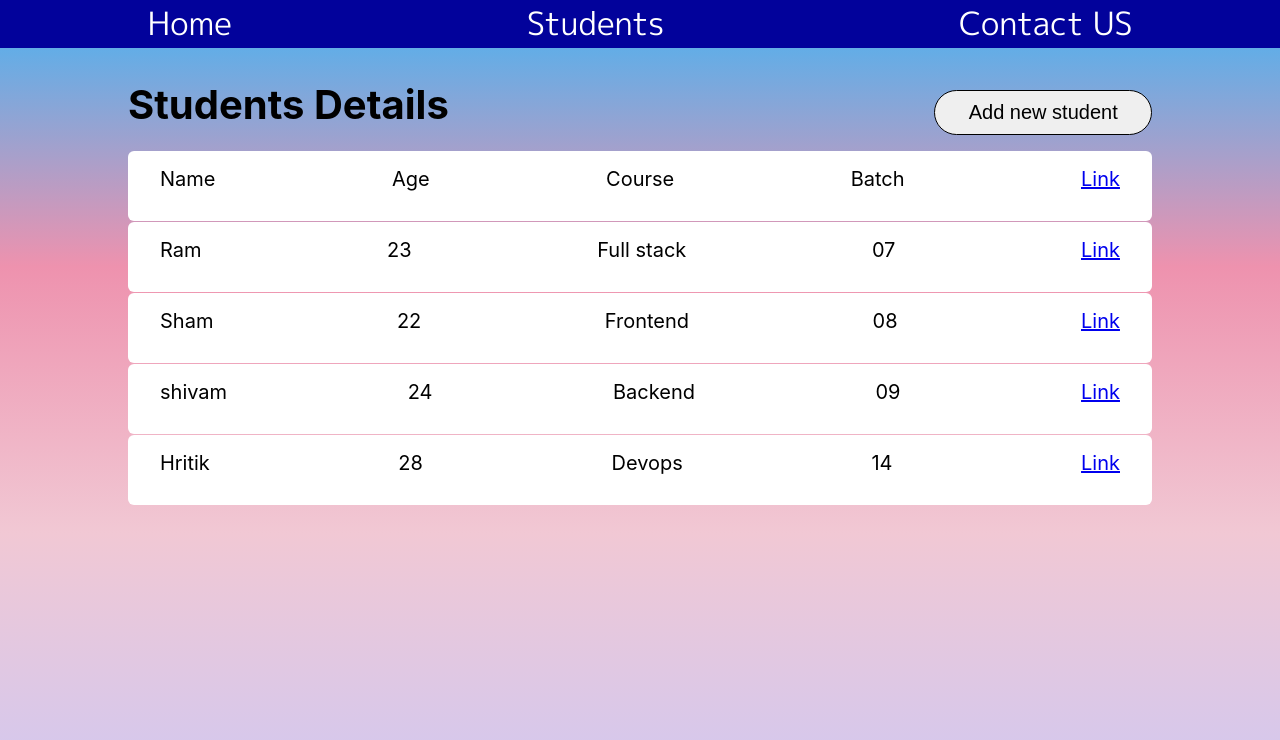
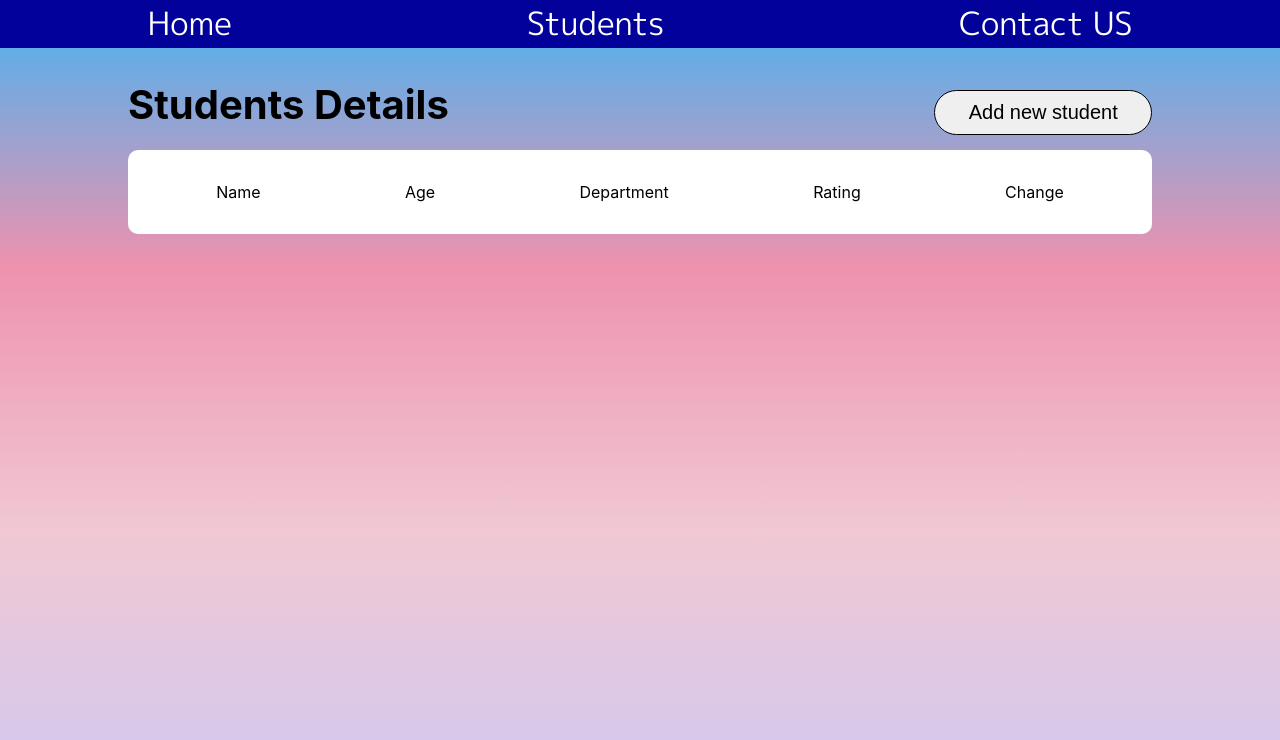
Before and after one commit to nakuldevkhajuria/reactJs, a React (Create React App) app: page /student in a window 1280 px wide. Shown: the top 740 px of the page. Built offline with nearby package versions, Linux system fonts and the light colour scheme.

Commit message:
using routing and Url params, and withRouter(HOC)

```diff
--- a/package.json
+++ b/package.json
@@ -6,6 +6,7 @@
     "@testing-library/jest-dom": "^5.16.5",
     "@testing-library/react": "^13.4.0",
     "@testing-library/user-event": "^13.5.0",
+    "axios": "^1.1.3",
     "bootstrap": "^5.1.3",
     "react": "^18.2.0",
     "react-bootstrap": "^2.5.0",
@@ -23,7 +24,7 @@
   },
   "overrides": {
     "autoprefixer": "10.4.5"
-},
+  },
   "eslintConfig": {
     "extends": [
       "react-app",
--- a/src/App.js
+++ b/src/App.js
@@ -6,24 +6,53 @@ import { Contact } from "./components/contact";
 import  Student  from "./components/student";
 import  Navbar  from "./components/Navbar"
 import Studentsdesc from './components/students-desc';
+import {  useState } from 'react';
+import Studentsupdate  from './components/students-update';
 
 
 
 
 function App() {
+  const [users,setUsers] = useState([]);
+//  editStudent = (n, a, c, b, ind) => {
+//     let students = this.state.arr;
+
+//     // arr[ind][0] = n;
+//     // arr[ind][1] = a;
+//     // arr[ind][2] = c;
+//     // arr[ind][3] = b;
+
+//     if(n != "") {
+//       students[ind][0] = n;
+//     }
+//     if(a != "") {
+//       students[ind][1] =  a;
+//     }
+//     if(c != "") {
+//       students[ind][2] =  c;
+//     }
+//     if(b != "") {
+//       students[ind][3] =  b;
+//     }
+
+//     // editStudents(arr);/
+//   }
 
 
 
   return (
-  <>
+
+    <>
+   {/* <div>{this.props.users}</div> */}
 
     <Navbar />
     <div className="container">
       <Routes>
         <Route path="/home" element ={<Home/>} />
-        <Route path="/student" element ={<Student />} />
-        <Route path="/contact" element ={<Contact/>} />
-        <Route path="/students-desc" element ={<Studentsdesc   />} />
+        <Route path="/student" element ={<Student users={users}/>} />
+        <Route path="/contact" element ={<Contact />} />
+        <Route path="/students-desc" element ={<Studentsdesc  users={users} />} />
+        <Route exact  path="/students-update/:index" element ={<Studentsupdate users={users} updateUsers ={setUsers} />} />
 
       </Routes>
     </div>
@@ -35,7 +64,6 @@ function App() {
     </Routes>
     </BrowserRouter> */}
   </>
-  );
-}
-
+  )
+};
 export default App;
--- /dev/null
+++ b/src/components/HOC/withRouter.jsx
@@ -0,0 +1,21 @@
+import { useNavigate, useLocation, useParams } from 'react-router-dom';
+
+const withRouter = (Component) => {
+  const Wrapper = (props) => {
+    const navigate = useNavigate();
+    const location = useLocation();
+    const params = useParams();
+    return (
+      <Component
+        navigate={navigate}
+        location={location}
+        params={params}
+        {...props}
+        />
+    );
+  };
+
+  return Wrapper;
+};
+
+export default withRouter
--- a/src/components/student.jsx
+++ b/src/components/student.jsx
@@ -1,21 +1,18 @@
 import { Component } from "react"
 import { Link } from "react-router-dom";
+// import { Context } from './students-desc'
 // import  Studentsdesc   from "./students-desc";
 // import Page from "./page";
-
+// const value = 'My name';
 
 export default class Student extends Component{
 
-    constructor(props){
-        super(props);
-        this.state = {
 
-        }
-    }
     openPage = () => {
-        console.log('gee');
+        // console.log('gee');
         // <Route path="/students-desc/"></Route>
     }
+
     render(){
     return(
         <div id="student">
@@ -26,60 +23,33 @@ export default class Student extends Component{
                 </Link>
 
             </div>
-            <div id="lists">
-            <div id="student-table">
+            {/* <Context.Provider value={value}></Context.Provider> */}
+            <div className="boxe">
+            <p className="boxes" >
+            <ul id='box'>
+                            <li>Name</li>
+                            <li>Age</li>
+                            <li>Department</li>
+                            <li>Rating</li>
+                            <li>Change</li>
+                            </ul>
+                {this.props.users.map((item,index) => {
+                    return(
+                        <div><hr />
+                        <ul id='box'>
+                            <li>{item.fname}</li>
+                            <li>{item.age}</li>
+                            <li>{item.course}</li>
+                            <li>{item.batch}</li>
+                           <li><Link to={`/students-update/${index}`}>Edit</Link></li>
+                            </ul></div>
 
-                            <div className="fix-1">Name </div>
-                            <div className="fix-1">Age</div>
-                            <div className="fix-1">Course</div>
-                            <div className="fix-1">Batch</div>
-                            <div className="fix-1"><Link to="/student-desc" >Link</Link></div>
 
-                            {/* {this.showName(this.props.displayData.length)} */}
-                        </div>
-                        <div id="student-table">
 
-                            <div className="fix-1">Ram </div>
-                            <div className="fix-1">23</div>
-                            <div className="fix-1">Full stack</div>
-                            <div className="fix-1">07</div>
-                            <div className="fix-1"><li><Link to="/student-desc" >Link</Link></li></div>
 
-                            {/* {this.showName(this.props.displayData.length)} */}
-                        </div>
-                        <div id="student-table">
-
-                            <div className="fix-1">Sham </div>
-                            <div className="fix-1">22</div>
-                            <div className="fix-1">Frontend</div>
-                            <div className="fix-1">08</div>
-                            <div className="fix-1"><li><Link to="/student-desc" >Link</Link></li></div>
-
-                            {/* {this.showName(this.props.displayData.length)} */}
-                        </div>
-
-                        <div id="student-table">
-
-                            <div className="fix-1">shivam </div>
-                            <div className="fix-1">24</div>
-                            <div className="fix-1">Backend</div>
-                            <div className="fix-1">09</div>
-                            <div className="fix-1"><li><Link to="/student-desc" >Link</Link></li></div>
-
-                            {/* {this.showName(this.props.displayData.length)} */}
-                        </div>
-
-                        <div id="student-table">
-
-                            <div className="fix-1">Hritik </div>
-                            <div className="fix-1">28</div>
-                            <div className="fix-1">Devops</div>
-                            <div className="fix-1">14</div>
-                            <div className="fix-1"><li><Link to="/student-desc" >Link</Link></li></div>
-
-                            {/* {this.showName(this.props.displayData.length)} */}
-                        </div>
-                        </div>
+                    )
+                }
+                    )}</p></div>
                         </div>
 
 
--- a/src/components/students-desc.jsx
+++ b/src/components/students-desc.jsx
@@ -2,39 +2,40 @@ import { Component } from "react"
 import "./styles.css"
 import { Link } from "react-router-dom";
 
+// const Context = createContext('');
+
+
 export default class Studentsdesc extends Component{
     constructor(props){
         super(props);
-        this.displayData = [];
+
         this.state = {
             fname : '',
             age : '',
             course : '',
             batch : '',
-            showName : this.displayData
+            showName: false
         }
     }
+
     addValue = () => {
         // if(this.displayData.length===0){
 
         // }
+       let Updated = this.props.users;
+       Updated.push({fname:this.state.fname ,age: this.state.age,course: this.state.course, batch:  this.state.batch}
 
-        this.displayData.push(
-            <div className="appendData">
-               <li>{this.state.fname}</li>
-               <li>{this.state.age} </li>
-               <li></li>{this.state.course}  <li>{this.state.batch}</li>
-               <li><Link to="/student-desc" >Link</Link></li>
-               <hr />
-            </div>
+
         );
-        this.setState({
-            showName: this.displayData,
-            fname: "",
-            age: "",
-            course: "",
-            batch: ""
-          });
+        console.log(Updated);
+
+        // this.setState({
+
+        //     fname: "",
+        //     age: "",
+        //     course: "",
+        //     batch: ""
+        //   });
 
 // this.setState({
 
@@ -74,9 +75,7 @@ export default class Studentsdesc extends Component{
 
             </div>
 
-
-            </div> <div id="savedData">{this.displayData}
-        </div>
+            </div>
             </div>
     )
     }
--- /dev/null
+++ b/src/components/students-update.jsx
@@ -0,0 +1,102 @@
+import { Component } from "react"
+import "./styles.css"
+import withRouter from './HOC/withRouter';
+import { Link } from "react-router-dom";
+
+// const Context = createContext('');
+
+
+ class Studentsupdate extends Component {
+
+
+    constructor() {
+        super();
+
+        this.state = {
+            fname: '',
+            age: '',
+            course: '',
+            batch: '',
+            showName: false
+        }
+
+
+
+    }
+
+
+
+
+    addValue = () => {
+
+
+        const updateArray = [...this.props.users];
+        console.log(updateArray);
+
+        const currentUser = { fname: this.state.fname, age: this.state.age, course: this.state.course, batch: this.state.batch }
+
+        console.log(currentUser)
+        updateArray[this.props.params.index] = currentUser
+        console.log(currentUser)
+        console.log(updateArray[this.props.params.index])
+        this.props.updateUsers(updateArray)
+        console.log(updateArray)
+        this.setState({ showName: true })
+    }
+
+    render() {
+
+
+        return (
+ <div>
+        <div id="studentDesc">
+            <div>
+           <input  type="text" placeholder="Name" value={this.state.fname}
+
+           onChange={(e) => { this.setState({fname:e.target.value})}}/>
+
+           <input type="text" placeholder="Age"
+           value={this.state.age}
+           onChange={(e) => { this.setState({age:e.target.value})}}
+           />
+           </div>
+           <div>
+           <input type="text" placeholder="Course"
+           value={this.state.course}
+           onChange={(e) => { this.setState({course:e.target.value})}}
+           />
+           <input type="text"  placeholder="Batch"
+           value={this.state.batch}
+           onChange={(e) => { this.setState({batch:e.target.value})}}
+           />
+           </div>
+            <div id="buttons">
+            <Link to="/student"> <button>Cancel</button></Link>
+               <Link to="/student"> <button onClick={this.addValue}>Submit</button></Link>
+
+            </div>
+
+            </div>
+            {this.state.showName &&
+                    <p id="box2">
+                        {this.state.arr.map(item => {
+                            return (
+                                <p id='box'>{`Name :${item.Name} | Age : ${item.Age} | Course :${item.Course} | Age :${item.Batch} `}</p>
+                            )
+                        })
+                        }
+                    </p>
+                }
+            </div>
+
+
+
+
+
+
+        );
+    }
+
+};
+
+ export default withRouter(Studentsupdate);
--- a/src/components/styles.css
+++ b/src/components/styles.css
@@ -125,3 +125,31 @@ font-size: 20px;
 #lists{
 
 }
+#box{
+    /* margin: auto; */
+    /* padding: 1rem 1rem 1rem 1rem; */
+
+    color: black;
+    display: flex;
+    /* flex-flow: row wrap; */
+    justify-content: space-around;
+    list-style: none;
+    padding: 1rem 1rem;
+
+
+
+}
+
+.boxes{
+    /* display: flex;
+    flex-direction: column;
+    justify-content:center; */
+    display: flex;
+    flex-flow: column wrap;
+    /* gap: 1rem; */
+    background-color: white;
+    width: 80vw;
+    margin: auto;
+    border-radius: 10px;
+
+}
```
Also changed, not shown: 1 other file (tests, documents, lock files or other folders).
